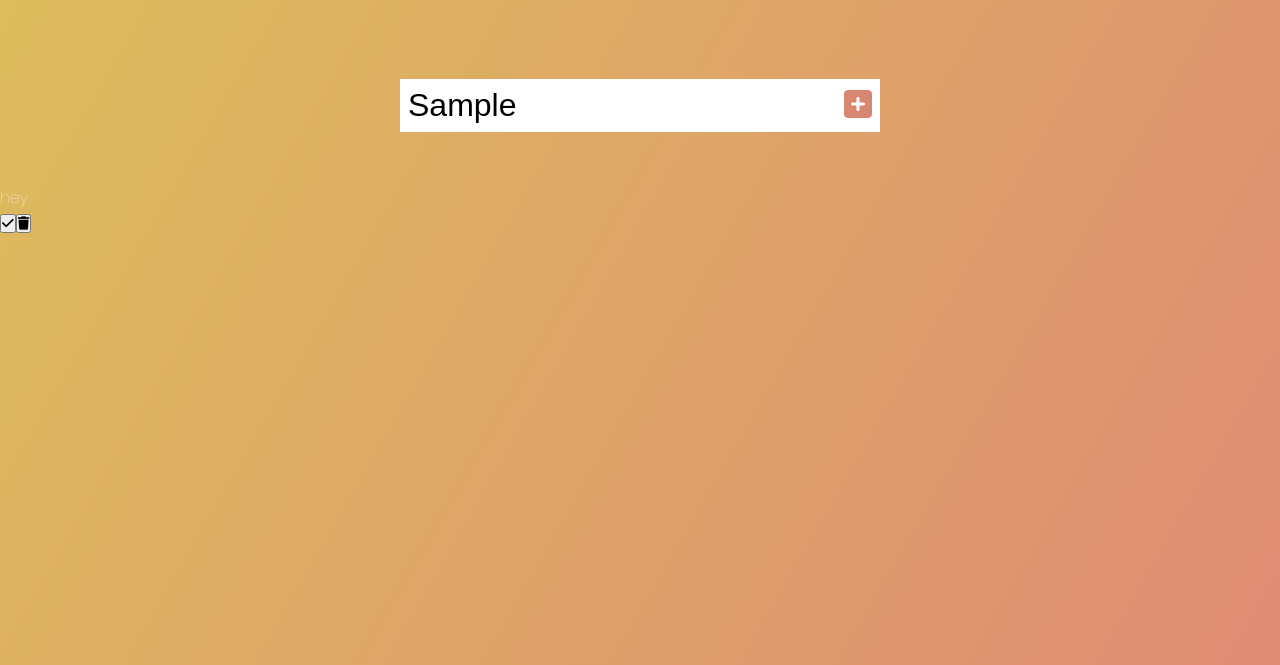
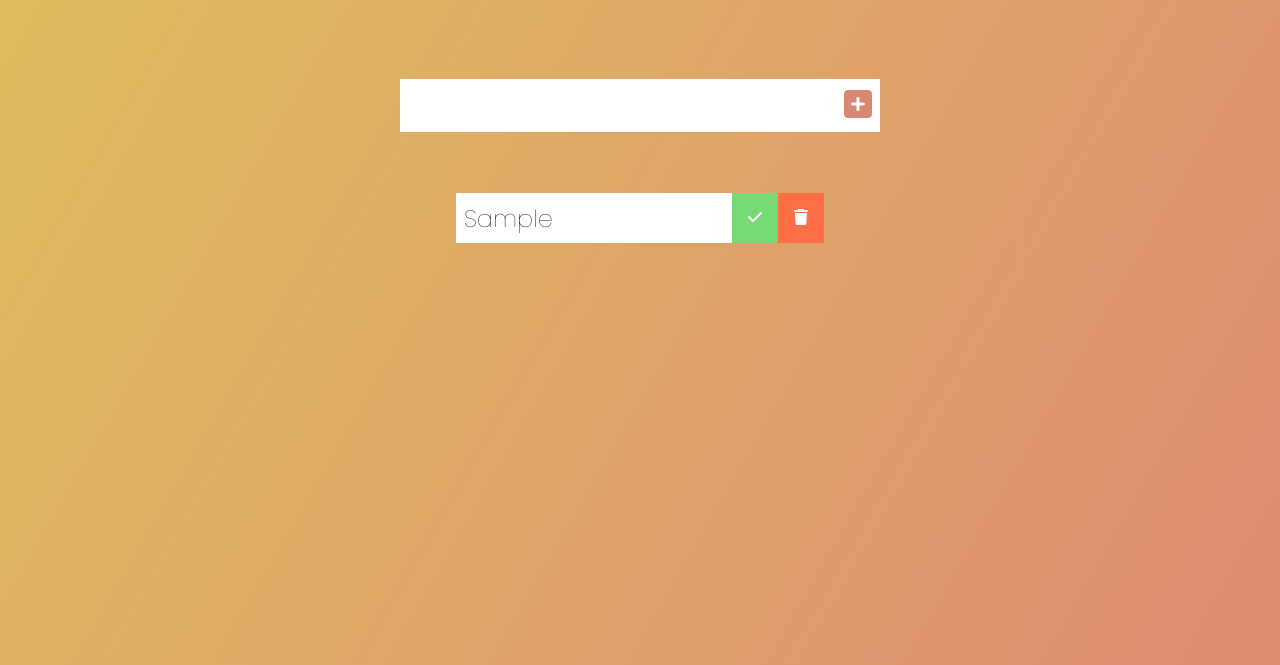
Before and after one commit to eyalRR/to-do-project, a plain HTML site: page index.html in a window 1280 px wide. Both pictures are taken after typing "Sample" into the empty fields and a click on the button 858 px from the left and 240 px from the top of the page. Shown: the part 135-800 px from the top of the page. Drawn offline with Linux system fonts and the light colour scheme.

Commit message:
Adding to dos

```diff
--- a/app.js
+++ b/app.js
@@ -16,7 +16,8 @@
     todoDiv.classList.add("todo");
     //Create Li
     const newTodo = document.createElement("li");
-    newTodo.innerText = 'hey';
+    newTodo.innerText = todoInput.value;
+    todoInput.value = '';
     newTodo.classList.add("todo-item")
     todoDiv.appendChild(newTodo);
     //Check mark Button
@@ -27,7 +28,7 @@
     //Trash Button
     const trashButton = document.createElement("button");
     trashButton.innerHTML = `<i class="fas fa-trash"></i>`;
-    trashButton.classList.add("complete-btn");
+    trashButton.classList.add("trash-btn");
     todoDiv.appendChild(trashButton);
 
     //Append to list
--- a/style.css
+++ b/style.css
@@ -41,3 +41,43 @@
   background: #d88771;
   color: white;
 }
+
+.todo-container {
+  display: flex;
+  justify-content: center;
+  align-items: center;
+}
+
+.todo-list {
+  min-width: 30%;
+  list-style: none;
+}
+
+.todo {
+  margin: 0.5rem;
+  background: white;
+  color: black;
+  font-size: 1.5rem;
+  display: flex;
+  justify-content: space-between;
+  align-items: center;
+}
+
+.todo li {
+  flex: 1;
+}
+.complete-btn,
+.trash-btn {
+  background: #ff6f47;
+  color: white;
+  border: none;
+  padding: 1rem;
+  cursor: pointer;
+  font-size: 1rem;
+}
+.complete-btn {
+  background: rgba(73, 206, 73, 0.75);
+}
+.todo-item {
+  padding: 0rem 0.5rem;
+}
```
